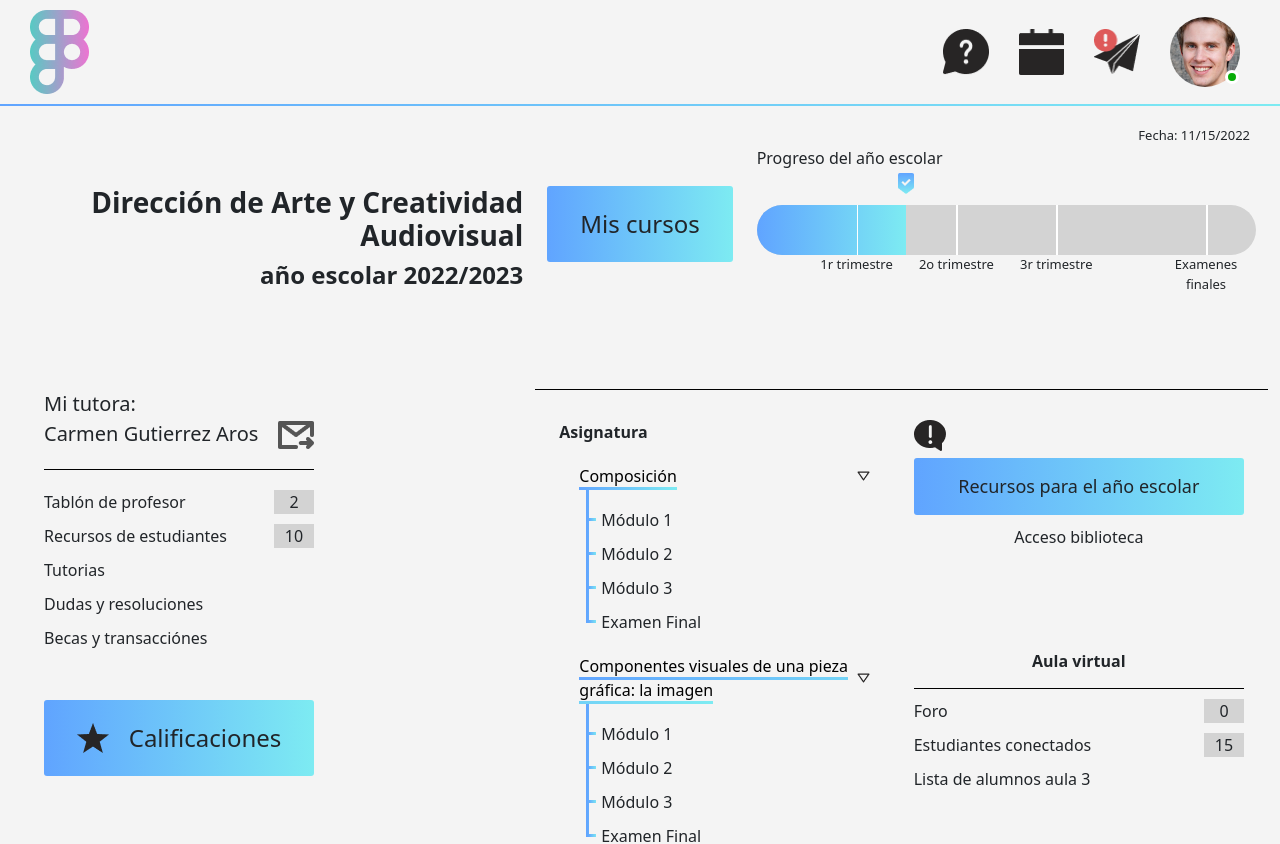
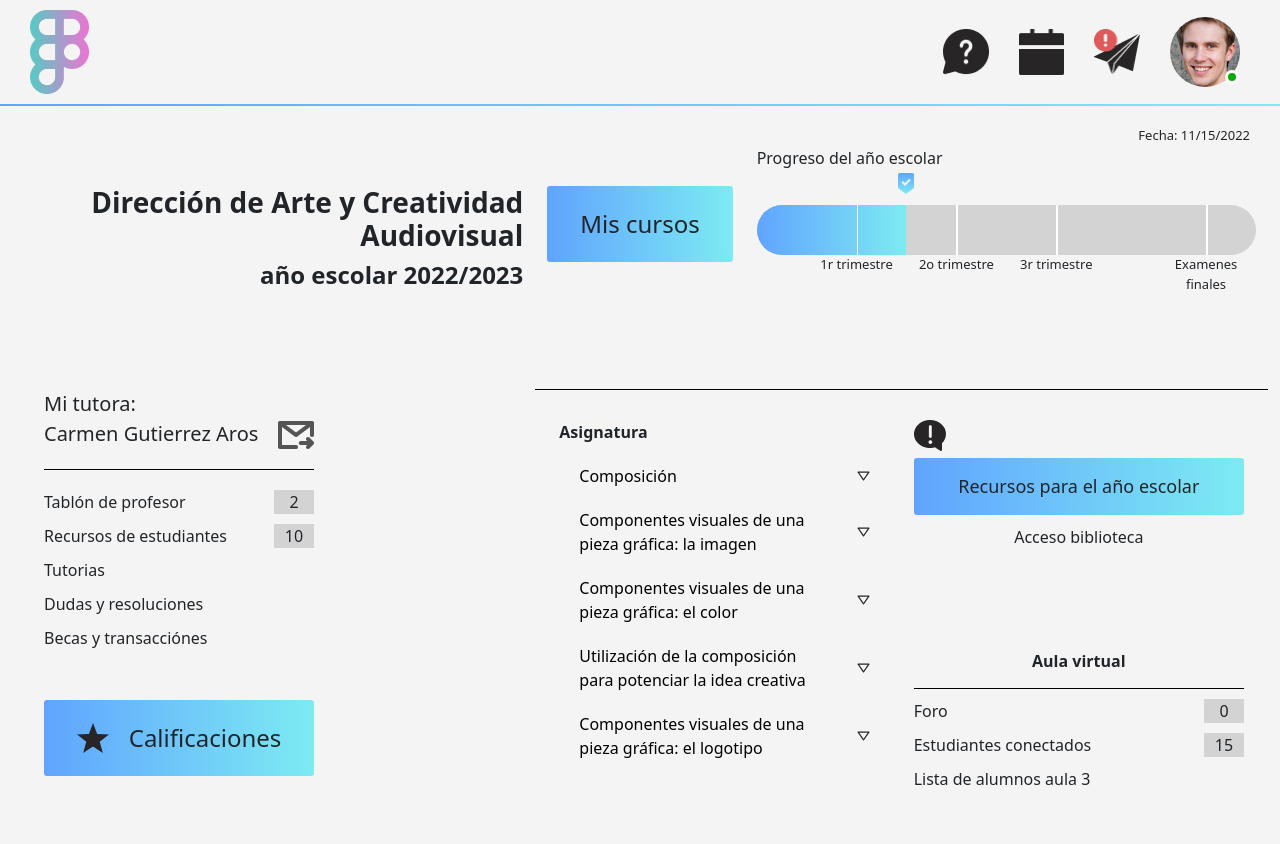
Before and after one commit to YesseniaColocho/aula-virtual, a Vue app: page / in a window 1280 px wide. Shown: the top 844 px of the page. Built offline with nearby package versions, Linux system fonts and the light colour scheme.

Commit message:
AV-12: Añadir lógica lista de asignaturas

```diff
--- a/src/javascript/mocks/usuario.js
+++ b/src/javascript/mocks/usuario.js
@@ -16,6 +16,7 @@ const usuario = {
     },
     subjects: [
         {
+            id:1,
             name: "Composición",
             teacher: "Andres Garrido B.",
             current_assignment: {
@@ -64,6 +65,7 @@ const usuario = {
             ]
         },
         {
+            id:2,
             name: "Componentes visuales de una pieza gráfica: la imagen",
             teacher: "Marc G.",
             current_assignment: {
@@ -112,6 +114,7 @@ const usuario = {
             ]
         },
         {
+            id:3,
             name: "Componentes visuales de una pieza gráfica: el color",
             teacher: "Alicia J.",
             current_assignment: {
@@ -160,6 +163,7 @@ const usuario = {
             ]
         },
         {
+            id:4,
             name: "Utilización de la composición para potenciar la idea creativa",
             teacher: "Carlos L.",
             current_assignment: {
@@ -208,6 +212,7 @@ const usuario = {
             ]
         },
         {
+            id:5,
             name: "Componentes visuales de una pieza gráfica: el logotipo",
             teacher: "Luis Miguel C.",
             current_assignment: {
--- a/src/views/HomeView.vue
+++ b/src/views/HomeView.vue
@@ -78,13 +78,13 @@
               <template v-for="asignatura in asignaturas">
                 <div class="composicion">
                   <a href="/composicion">
-                    <span class="linea-color">{{ asignatura.name }}</span>
+                    <span :class="{ 'linea-color': asignaturasAbiertas.includes(asignatura.id) }">{{ asignatura.name }}</span>
                   </a>
-                  <img src="/flecha-abajo.png" />
+                  <img class="flecha" :class="{'flecha-abierta': asignaturasAbiertas.includes(asignatura.id)}" @click="toggleAsignatura(asignatura.id)" src="/flecha-abajo.png" />
                 </div>
 
-                <ul class="lista lineas-lista">
-                  <li v-for="modulo in asignatura.modules"> <span>{{modulo.name}}</span></li>
+                <ul v-if="asignaturasAbiertas.includes(asignatura.id)" class="lista lineas-lista">
+                  <li v-for="modulo in asignatura.modules"> <span>{{ modulo.name }}</span></li>
                 </ul>
               </template>
 
@@ -149,12 +149,28 @@ import { getCourse, getSubjects } from '../javascript/services/apiMock';
 
 <script>
 export default {
+  data() {
+    return {
+      asignaturasAbiertas: []
+    }
+  },
   computed: {
     course() {
       return getCourse()
     },
     asignaturas() {
       return getSubjects()
+    }
+  },
+  methods: {
+    toggleAsignatura(id) {
+
+      if (this.asignaturasAbiertas.includes(id)) {
+        this.asignaturasAbiertas = this.asignaturasAbiertas.filter((asignatura) => asignatura !== id)
+      }
+      else {
+        this.asignaturasAbiertas.push(id)
+      }
     }
   }
 }
@@ -295,8 +311,8 @@ export default {
     justify-content: space-between;
     align-items: center;
 
-    >span {
-      width: 80%;
+    >a {
+      max-width: 80%;
     }
   }
 
@@ -342,4 +358,11 @@ export default {
   margin-bottom: 10px;
 
 }
+.flecha-abierta{
+  transform: rotate(-90deg);
+}
+.flecha{
+  cursor: pointer;
+  transition: transform 0.1s linear;
+}
 </style>
```
